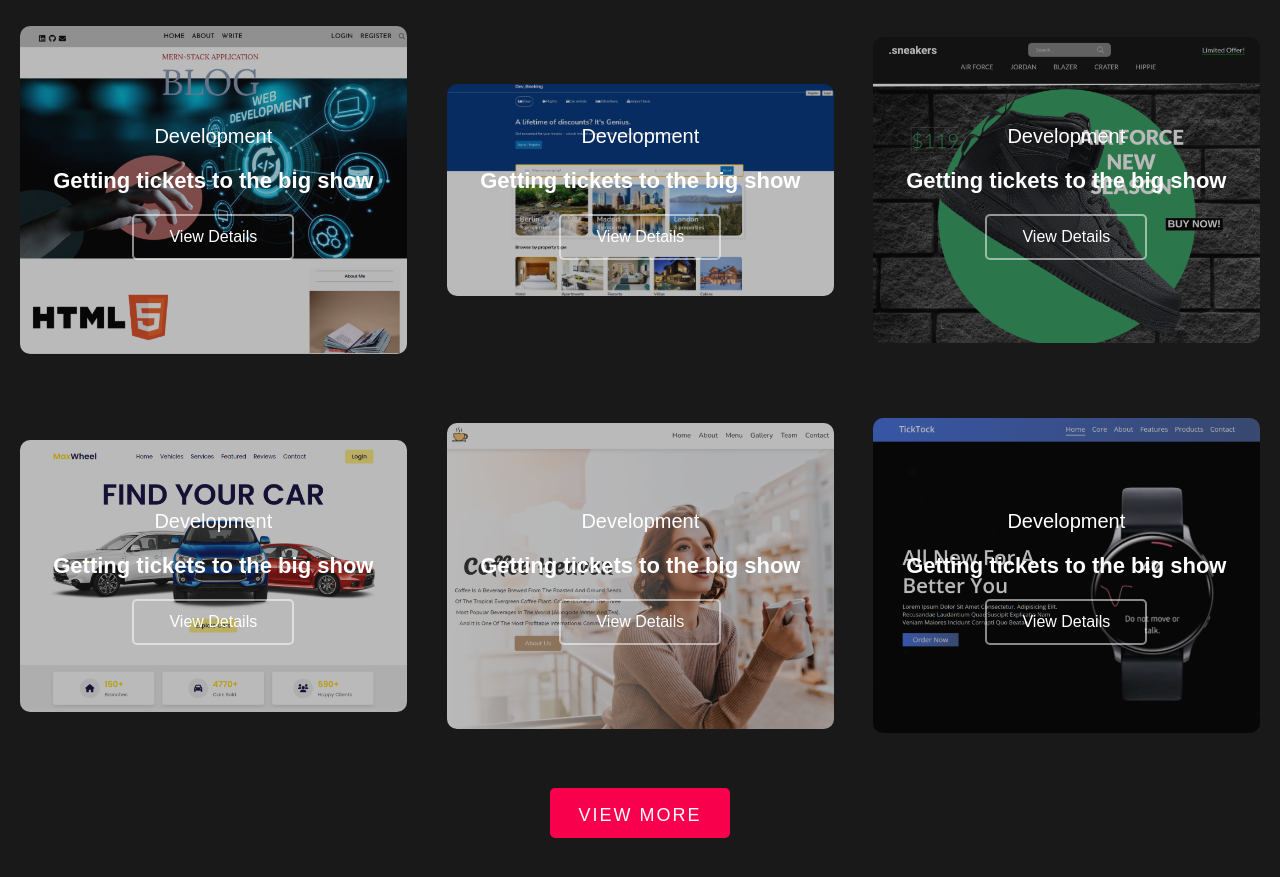
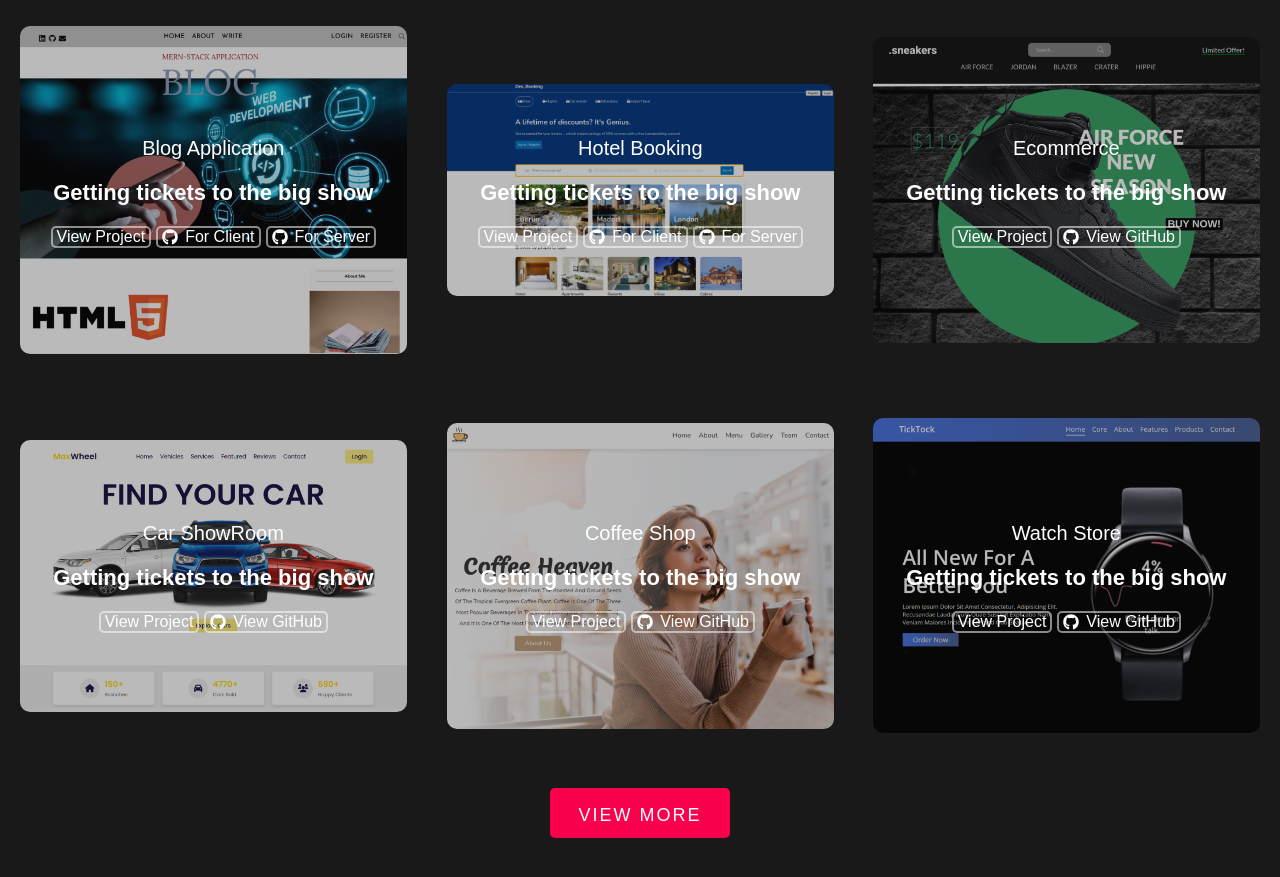
Before and after one commit to Gokulcasper/portfolio, a React (Create React App) app: page / in a window 1280 px wide. Shown: the part 2640-3517 px from the top of the page. Built offline with nearby package versions, Linux system fonts and the light colour scheme.

Commit message:
Feat : Added Git and Netlify

```diff
--- a/src/About.js
+++ b/src/About.js
@@ -1,7 +1,7 @@
 import React from "react";
 import "./About.css";
 import aboutImg from "./img/39866.jpg";
-import resume from "../src/img/Muthu_Manikandan_T_web.pdf"
+import resume from "../src/img/Raj Resume.pdf"
 import { FaDownload } from "react-icons/fa"
 
 
--- a/src/Project.css
+++ b/src/Project.css
@@ -69,10 +69,13 @@ h4.project__text {
   padding-bottom: 20px;
 }
 a.project__btn {
-  padding: 12px 35px;
+  display: flex;
+  padding: 0px 4px;
   border: 2px solid #ffffff87;
   border-radius: 5px;
   transition: 0.4s ease;
+  align-items: center;
+  text-align: center;
 }
 a.project__btn:hover {
   background-color: #f9004d;
@@ -96,6 +99,26 @@ button.view__more:hover {
   color: #f9004d !important;
 }
 
+.git__media {
+  display: flex;
+  gap: 33px;
+  margin-top: 5px;
+  font-size: 25px;
+  padding: 10px;
+}
+
+.git__media a {
+  text-decoration: none;
+  color: #ababab;
+  display: inline-block;
+  transition: transform 0.5s;
+}
+
+.git__media a:hover {
+  color: #f9004d;
+  transform: translateY(-5px);
+}
+
 /* RESPONSIVE */
 @media only screen and (max-width: 1024px) {
   h5.project__text {
--- a/src/Project.js
+++ b/src/Project.js
@@ -6,6 +6,9 @@ import ecommerce from './img/ecommerce.png';
 import car from './img/car.png';
 import coffee from './img/coffee.png';
 import watch from './img/watch.png';
+import {
+    FaGithub,
+} from "react-icons/fa";
 
 
 function Project() {
@@ -32,9 +35,16 @@ function Project() {
                                 <div className="mask__effect"></div>
                             </div>
                             <div className="project__meta absolute">
-                                <h5 className="project__text">Development</h5>
+                                <h5 className="project__text">Blog Application</h5>
                                 <h4 className="project__text">Getting tickets to the big show</h4>
-                                <a href="/" className="project__btn">View Details</a>
+                                <div className="btn_view" style={{ display: "flex", gap: "5px" }}>
+                                    <a href="https://raj-blog-mern.netlify.app/" className="project__btn">View Project</a>
+                                    <a href="https://github.com/Gokulcasper/mern-blog-app" className="project__btn"><FaGithub /> For Client</a>
+                                    <a href="https://github.com/Gokulcasper/Blog-api" className="project__btn"><FaGithub /> For Server</a>
+                                </div>
+
+
+
                             </div>
                         </div>
                     </div>
@@ -49,9 +59,13 @@ function Project() {
                                 <div className="mask__effect"></div>
                             </div>
                             <div className="project__meta absolute">
-                                <h5 className="project__text">Development</h5>
+                                <h5 className="project__text">Hotel Booking</h5>
                                 <h4 className="project__text">Getting tickets to the big show</h4>
-                                <a href="/" className="project__btn">View Details</a>
+                                <div className="btn_view" style={{ display: "flex", gap: "5px" }}>
+                                    <a href="https://raj-blog-mern.netlify.app/" className="project__btn">View Project</a>
+                                    <a href="https://raj-blog-mern.netlify.app/" className="project__btn"><FaGithub /> For Client</a>
+                                    <a href="https://github.com/Gokulcasper/Hotel-Booking" className="project__btn"><FaGithub /> For Server</a>
+                                </div>
                             </div>
                         </div>
                     </div>
@@ -66,9 +80,13 @@ function Project() {
                                 <div className="mask__effect"></div>
                             </div>
                             <div className="project__meta absolute">
-                                <h5 className="project__text">Development</h5>
+                                <h5 className="project__text">Ecommerce</h5>
                                 <h4 className="project__text">Getting tickets to the big show</h4>
-                                <a href="/" className="project__btn">View Details</a>
+                                <div className="btn_view" style={{ display: "flex", gap: "5px" }}>
+                                    <a href="https://raj-blog-mern.netlify.app/" className="project__btn">View Project</a>
+                                    <a href="https://github.com/Gokulcasper/Ecommerce" className="project__btn"><FaGithub /> View GitHub</a>
+
+                                </div>
                             </div>
                         </div>
                     </div>
@@ -83,9 +101,13 @@ function Project() {
                                 <div className="mask__effect"></div>
                             </div>
                             <div className="project__meta absolute">
-                                <h5 className="project__text">Development</h5>
+                                <h5 className="project__text">Car ShowRoom</h5>
                                 <h4 className="project__text">Getting tickets to the big show</h4>
-                                <a href="/" className="project__btn">View Details</a>
+                                <div className="btn_view" style={{ display: "flex", gap: "5px" }}>
+                                    <a href="https://raj-blog-mern.netlify.app/" className="project__btn">View Project</a>
+                                    <a href="https://github.com/Gokulcasper/Car-Sell" className="project__btn"><FaGithub /> View GitHub</a>
+
+                                </div>
                             </div>
                         </div>
                     </div>
@@ -100,9 +122,12 @@ function Project() {
                                 <div className="mask__effect"></div>
                             </div>
                             <div className="project__meta absolute">
-                                <h5 className="project__text">Development</h5>
+                                <h5 className="project__text">Coffee Shop</h5>
                                 <h4 className="project__text">Getting tickets to the big show</h4>
-                                <a href="/" className="project__btn">View Details</a>
+                                <div className="btn_view" style={{ display: "flex", gap: "5px" }}>
+                                    <a href="https://raj-blog-mern.netlify.app/" className="project__btn">View Project</a>
+                                    <a href="https://github.com/Gokulcasper/Coffee-Shop" className="project__btn"><FaGithub /> View GitHub</a>
+                                </div>
                             </div>
                         </div>
                     </div>
@@ -117,9 +142,13 @@ function Project() {
                                 <div className="mask__effect"></div>
                             </div>
                             <div className="project__meta absolute">
-                                <h5 className="project__text">Development</h5>
+                                <h5 className="project__text">Watch Store</h5>
                                 <h4 className="project__text">Getting tickets to the big show</h4>
-                                <a href="/" className="project__btn">View Details</a>
+                                <div className="btn_view" style={{ display: "flex", gap: "5px" }}>
+                                    <a href="https://raj-blog-mern.netlify.app/" className="project__btn">View Project</a>
+                                    <a href="https://github.com/Gokulcasper/Watch-store" className="project__btn"><FaGithub /> View GitHub</a>
+
+                                </div>
                             </div>
                         </div>
                     </div>
```
Also changed, not shown: 2 other files (tests, documents, lock files or other folders).
